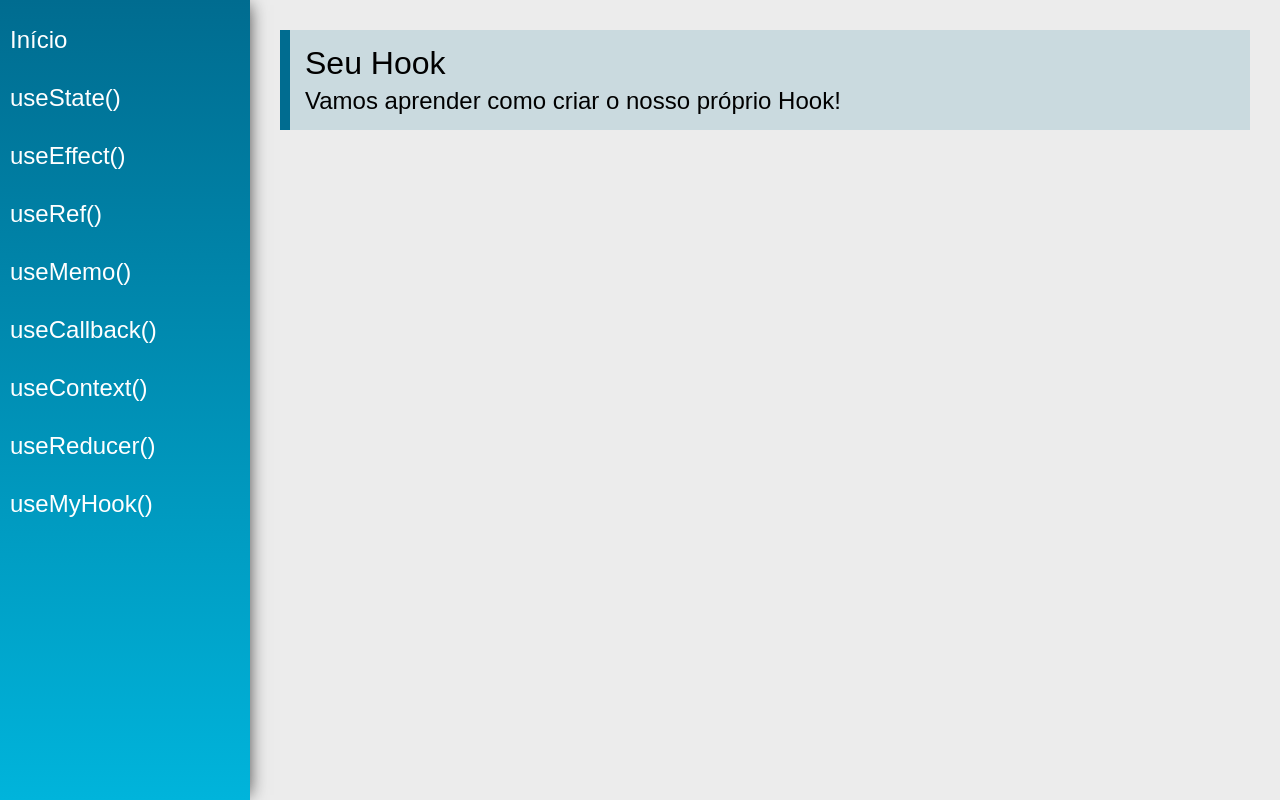
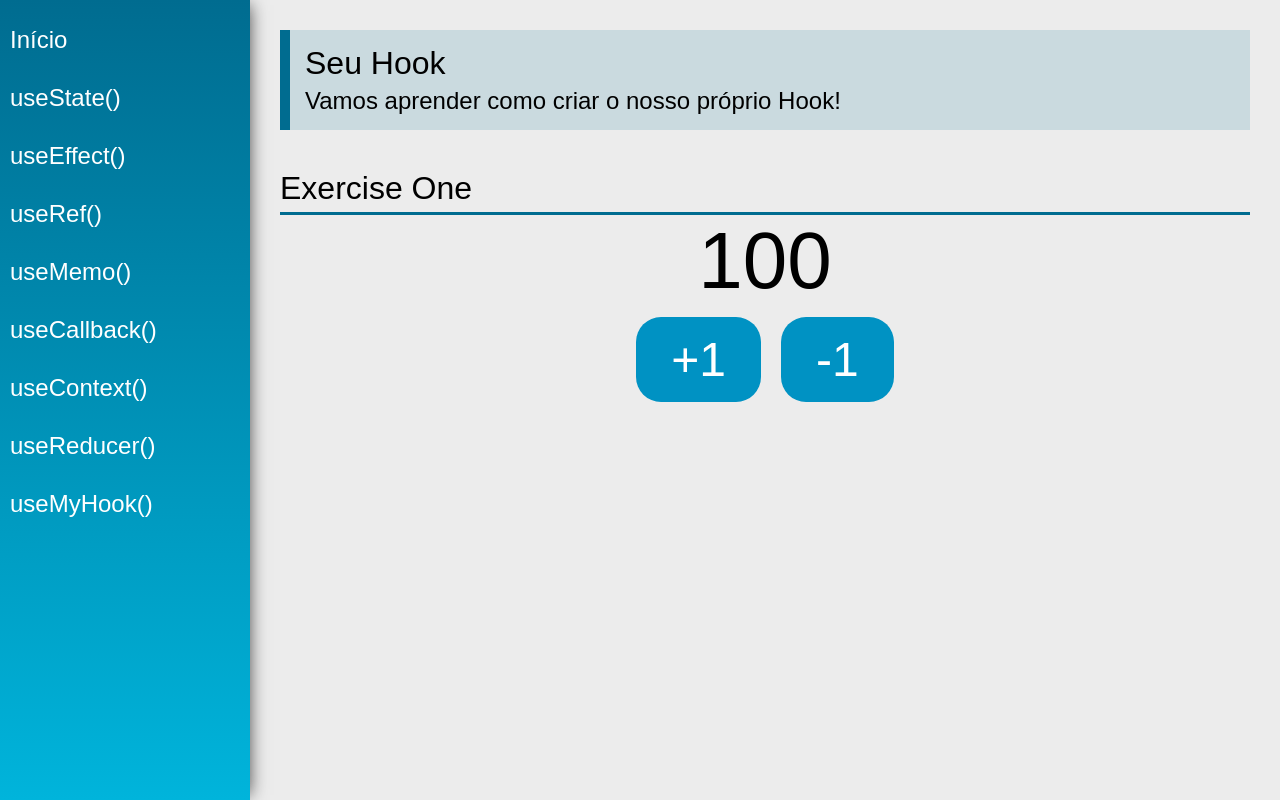
Before and after one commit to alexandresoueu/hookinhos, a React (Create React App) app: page /useCustom in a window 1280 px wide. Built offline with nearby package versions, Linux system fonts and the light colour scheme.

Commit message:
create a counter hook

```diff
--- /dev/null
+++ b/src/store/hooks/useCounter.js
@@ -0,0 +1,15 @@
+import { useState } from 'react'
+
+export const useCounter = (initialValue = 100) => {
+  const [count, setCount] = useState(initialValue)
+
+  const increment = () => {
+    setCount(count + 1)
+  }
+
+  const decrement = () => {
+    setCount(count -1)
+  }
+
+  return [count, decrement, increment]
+}
--- a/src/views/examples/UseCustom.jsx
+++ b/src/views/examples/UseCustom.jsx
@@ -1,13 +1,26 @@
 import React from 'react'
 import PageTitle from '../../components/layout/PageTitle'
+import SectionTitle from '../../components/layout/SectionTitle'
+import { useCounter } from '../../store/hooks/useCounter'
 
 const UseRef = (props) => {
+
+  const [count, decrement, increment] = useCounter()
+
     return (
         <div className="UseCustom">
             <PageTitle
                 title="Seu Hook"
                 subtitle="Vamos aprender como criar o nosso próprio Hook!"
             />
+            <SectionTitle title="Exercise One"/>
+            <div className="center">
+              <span className="text">{count}</span>
+              <div>
+                <button className="btn" onClick={() => increment()}>+1</button>
+                <button className="btn" onClick={() => decrement()}>-1</button>
+              </div>
+            </div>
         </div>
     )
 }
```
Also changed, not shown: 1 other file (tests, documents, lock files or other folders).
